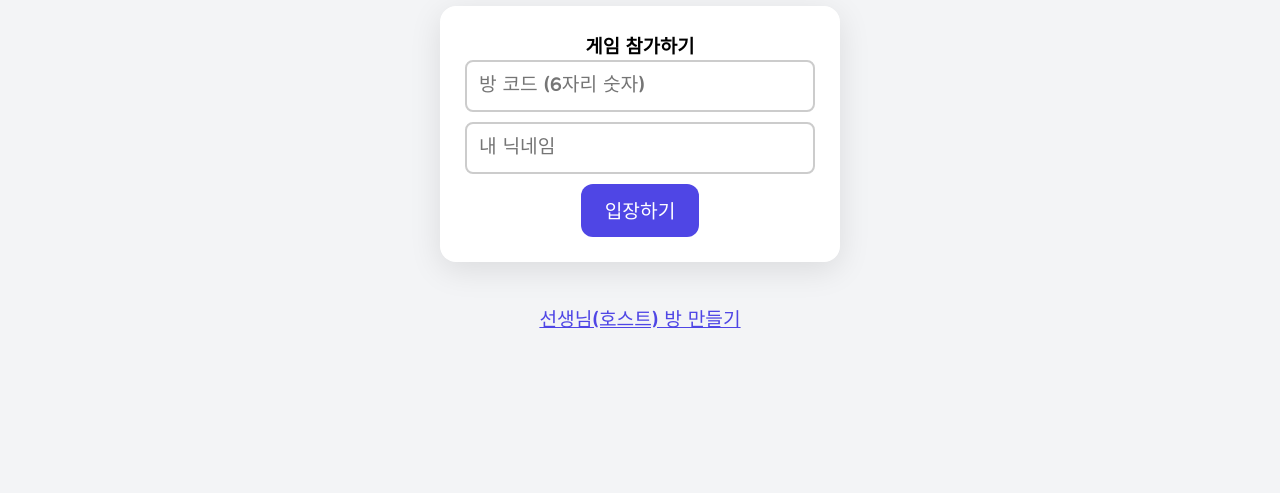
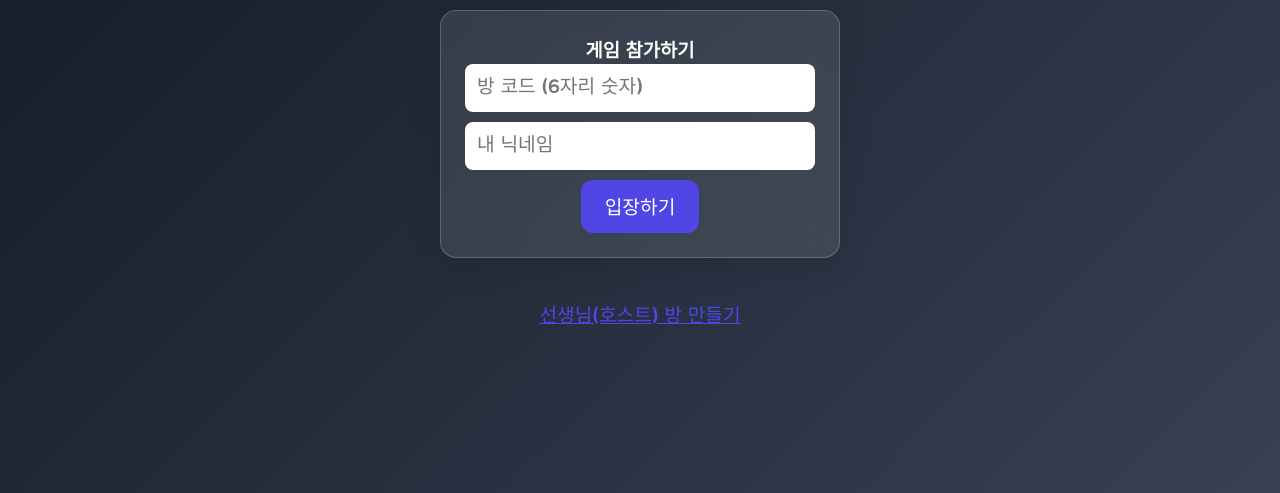
Before and after one commit to SDH19881111/magic-acting-game, a website built with Vite: page index.html in a window 1280 px wide. Shown: the part 307-800 px from the top of the page. Built offline with nearby package versions, Linux system fonts and the light colour scheme; some packages are replaced by stand-ins of ours.

Commit message:
Fix: 글자 안보이는 현상 해결을 위해 다크 모드 기본 적용

```diff
--- a/src/style.css
+++ b/src/style.css
@@ -15,8 +15,8 @@
 
 body {
   font-family: 'Jua', sans-serif;
-  background: var(--light);
-  color: #333;
+  background: var(--dark-grad);
+  color: white;
   overflow: hidden;
   user-select: none;
 }
@@ -97,10 +97,11 @@ input {
   font-family: 'Jua', sans-serif;
   padding: 12px;
   border-radius: 8px;
-  border: 2px solid #ccc;
+  border: none;
   font-size: 1.2rem;
   width: 100%;
   margin-bottom: 10px;
+  color: #333;
 }
 
 /* Animations */
@@ -126,7 +127,7 @@ input {
 .landing-content {
   max-width: 400px; margin: auto; text-align: center;
 }
-.join-card { margin: 20px 0; background: white; color: black; }
+.join-card { margin: 20px 0; }
 .host-header { display: flex; justify-content: space-between; align-items: center; margin-bottom: 20px; color: white;}
 .dashboard-grid { display: grid; grid-template-columns: 1fr 1fr; gap: 20px; margin-bottom: 20px; color: white; }
 @media(max-width: 768px) { .dashboard-grid { grid-template-columns: 1fr; } }
```
